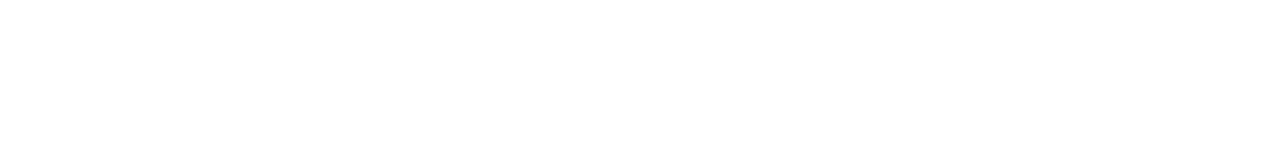
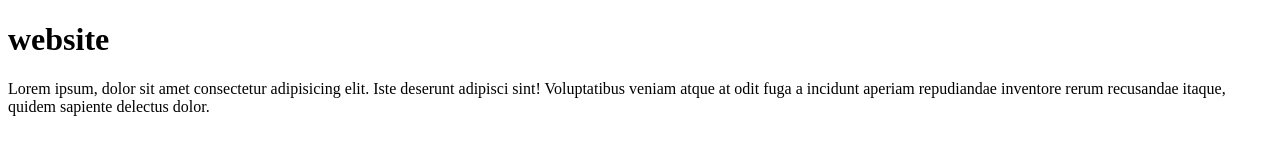
Before and after one commit to Anshara05/mynewwebsite, a plain HTML site: page index.html in a window 1280 px wide. Drawn offline with Linux system fonts and the light colour scheme.

Commit message:
the wedsite heading adds in it and then add the paragrafh of lorem

```diff
--- a/index.html
+++ b/index.html
@@ -8,7 +8,8 @@
     <link rel="stylesheet" href="contents/css/style.css">
 </head>
 <body>
-
+    <h1>website</h1>
+    <p>Lorem ipsum, dolor sit amet consectetur adipisicing elit. Iste deserunt adipisci sint! Voluptatibus veniam atque at odit fuga a incidunt aperiam repudiandae inventore rerum recusandae itaque, quidem sapiente delectus dolor.</p>
     <script src="JS/app.js"></script>
 </body>
 </html>
```
